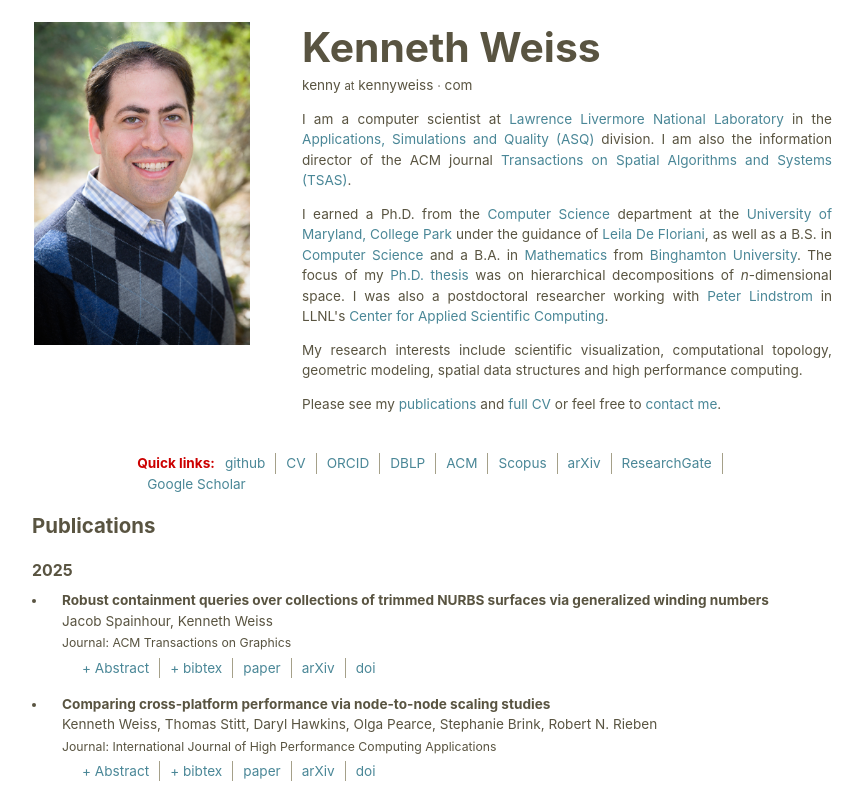
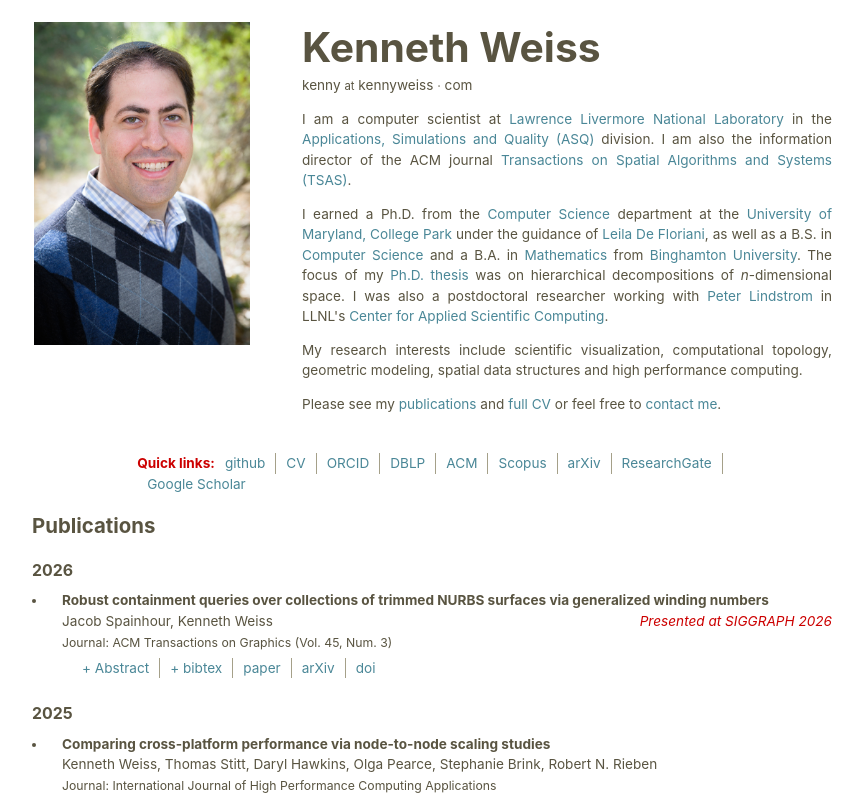
Before and after one commit to kennyweiss/kennyweiss.github.io, a React (Vite) app: page / in a window 1280 px wide. Shown: the top 799 px of the page, without its empty margins (208-1071 px from the left). Built offline with nearby package versions, Linux system fonts and the light colour scheme.

Commit message:
Adds journal info for 3D WN paper
Updates year to 2026; Notes that paper will be presented at SIGGRAPH

```diff
--- a/public/papers.yaml
+++ b/public/papers.yaml
@@ -1,35 +1,43 @@
 # yaml-language-server: $schema=paper_schema.yaml
 
 papers:
-  # 2025
-  - paper_id: winding25
-    paper_year: 2025
+  # 2026
+  - paper_id: winding26
+    paper_year: 2026
     paper_title: >
       Robust containment queries over collections of trimmed NURBS surfaces via generalized winding numbers
     paper_author:
       - Jacob Spainhour
       - Kenneth Weiss
     paper_venue:
-      journal: ACM Transactions on Graphics
+      journal: ACM Transactions on Graphics (Vol. 45, Num. 3)
+    paper_award:
+      award: Presented at SIGGRAPH 2026
+      link: https://s2026.conference-schedule.org/presentation/?id=paperstog_119&sess=sess149
     paper_abstract: >
       We propose a containment query that is robust to the watertightness of regions bound by trimmed NURBS surfaces, as this property is difficult to guarantee for in-the-wild CAD models. Containment is determined through the generalized winding number (GWN), a mathematical construction that is indifferent to the arrangement of surfaces in the shape. Applying contemporary techniques for the 3D GWN to trimmed NURBS surfaces requires some form of geometric discretization, introducing computational inefficiency to the algorithm and even risking containment misclassifications near the surface. In contrast, our proposed method leverages properties of the 3D solid angle to solve the relevant surface integral using a boundary formulation with rapidly converging adaptive quadrature. Batches of queries are further accelerated by memoizing (i.e. caching and reusing) quadrature node positions and tangents as they are evaluated. We demonstrate that our GWN method is robust to complex trimming geometry in a CAD model, and is accurate up to arbitrary precision at arbitrary distances from the surface. The derived containment query is therefore robust to model non-watertightness while respecting all curved features of the input shape.
     paper_bibtex: |
-      @article{Spainhour2025,
+      @article{Spainhour2026,
         title     = {Robust containment queries over collections of trimmed NURBS surfaces via generalized winding numbers},
         author    = {Jacob Spainhour and Kenneth Weiss},
+        journal   = {ACM Transactions on Graphics},
         year      = {2026},
-        journal   = {ACM Transactions on Graphics},
-        month     = {February},
+        volume    = {45},
+        number    = {3},
+        articleno = {26},
+        numpages  = {21},
+        issn      = {0730--0301},
+        month     = {April},
         publisher = {Association for Computing Machinery},
         address   = {New York, NY, USA},
-        issn      = {0730--0301},
-        doi       = {10.1145/3797957}
+        doi       = {10.1145/3797957},
       }
     paper_links:
-      paper: "papers/Spainhour25.tog.pdf"
+      paper: "papers/Spainhour26.tog.pdf"
       arXiv: https://doi.org/10.48550/arXiv.2504.11435
       doi: https://doi.org/10.1145/3797957
 
+  # 2025
   - paper_id: ijhpca25_b
     paper_year: 2025
     paper_title: >
--- a/src/App.jsx
+++ b/src/App.jsx
@@ -3,7 +3,7 @@ import Publications from './Publications.jsx';
 
 function App() {
   const publication_years = [
-    2025, 2024, 2022, 2021, 2020,
+    2026, 2025, 2024, 2022, 2021, 2020,
     2017, 2016, 2015, 2014, 2013, 2012, 2011, 2010,
     2009, 2008, 2004];
 
```
Also changed, not shown: 1 other file (tests, documents, lock files or other folders).
